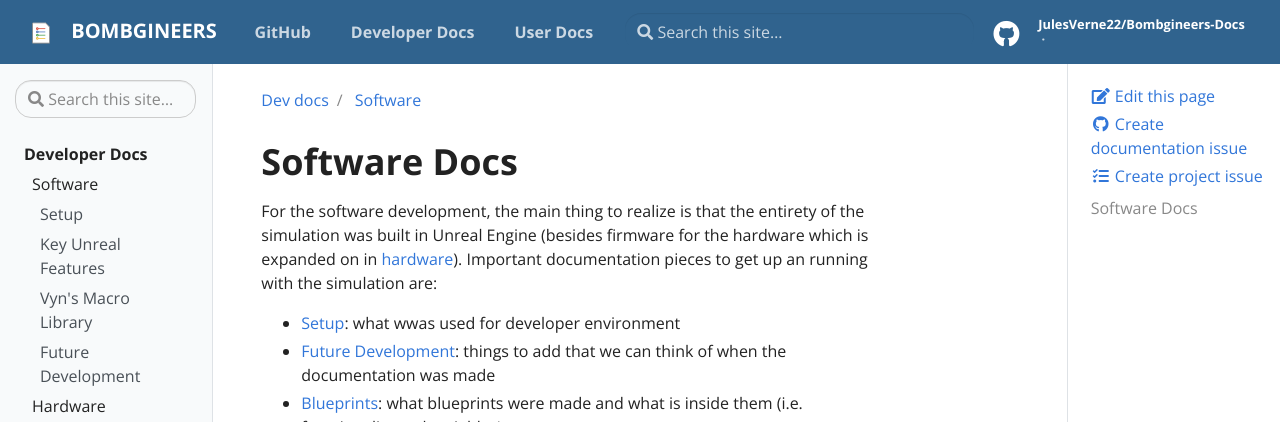
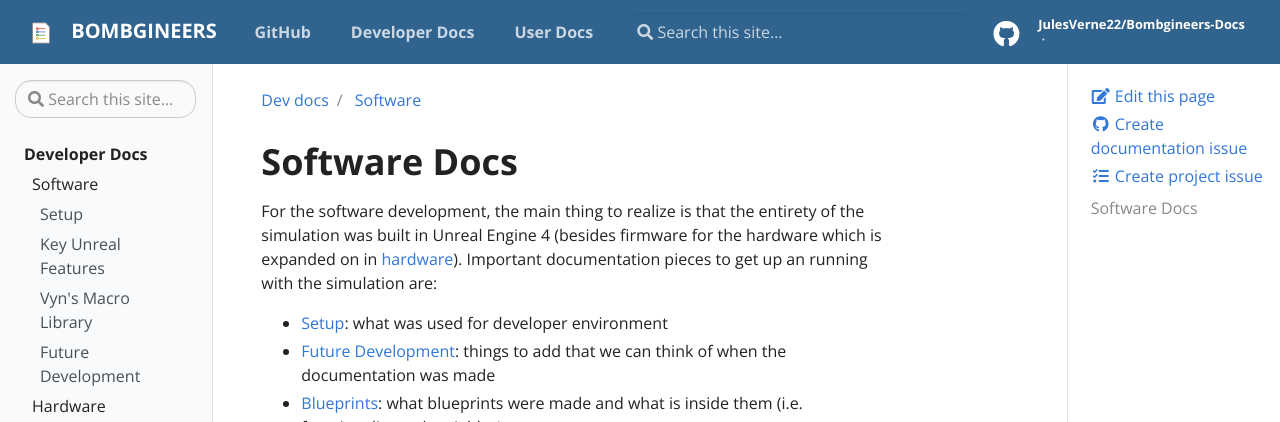
Before and after one commit to JulesVerne22/Bombgineers-Docs, a Jekyll site: the page built from pages/Development-Docs/Software/software.md, in a window 1280 px wide and 900 px high. Shown: the top 422 px of the window. Built offline with Jekyll 4.4.1, drawn with Linux system fonts in a browser that asks for light colours.

Commit message:
Update software.md

```diff
--- a/pages/Development-Docs/Software/software.md
+++ b/pages/Development-Docs/Software/software.md
@@ -5,8 +5,8 @@ permalink: /dev-docs/software/
 ---
 
 # Software Docs
-For the software development, the main thing to realize is that the entirety of the simulation was built in Unreal Engine (besides firmware for the hardware which is expanded on in [hardware](../Hardware/hardware.md)). Important documentation pieces to get up an running with the simulation are:
-- [Setup](setup.md): what wwas used for developer environment
+For the software development, the main thing to realize is that the entirety of the simulation was built in Unreal Engine 4 (besides firmware for the hardware which is expanded on in [hardware](../Hardware/hardware.md)). Important documentation pieces to get up an running with the simulation are:
+- [Setup](setup.md): what was used for developer environment
 - [Future Development](future-development.md): things to add that we can think of when the documentation was made
 - [Blueprints](blueprints.md): what blueprints were made and what is inside them (i.e. functionality and variables)
 - [Macro Library](vyns-macro-library.md): additional macros that needed to be made
```
